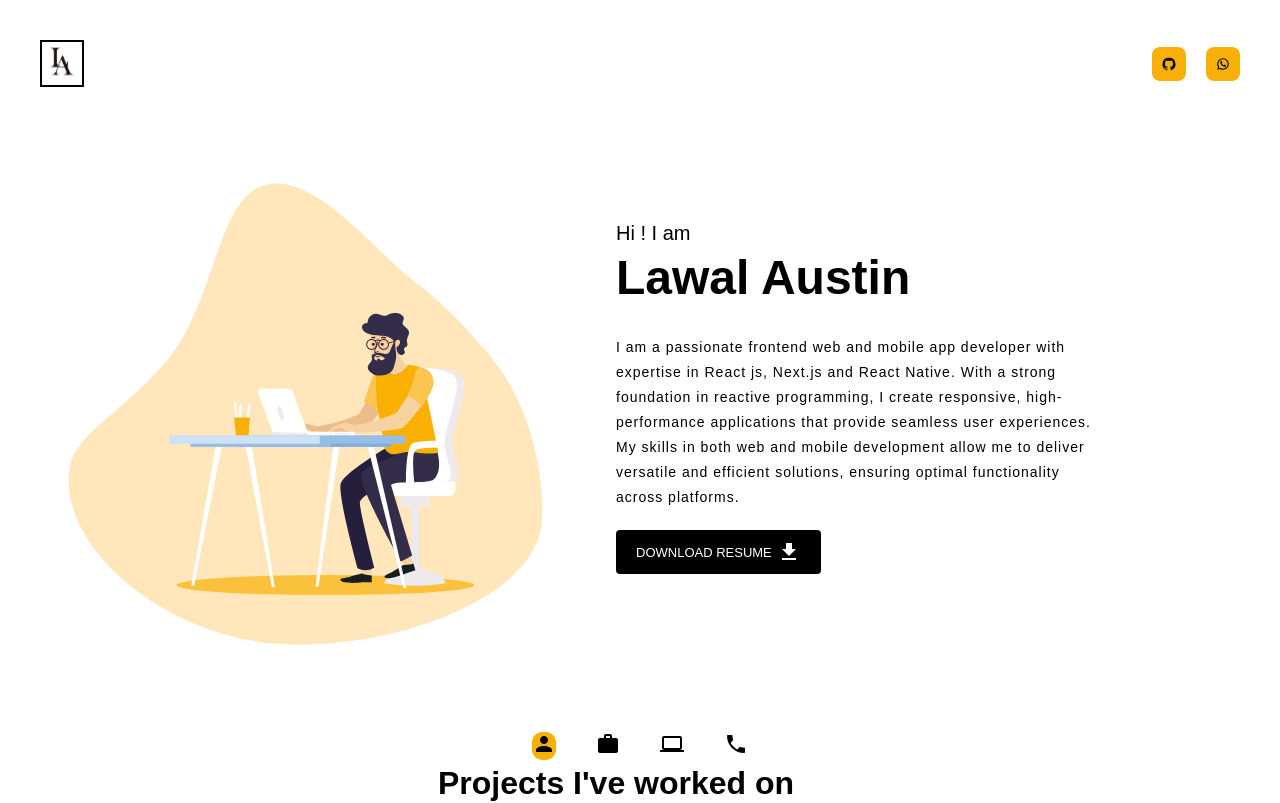
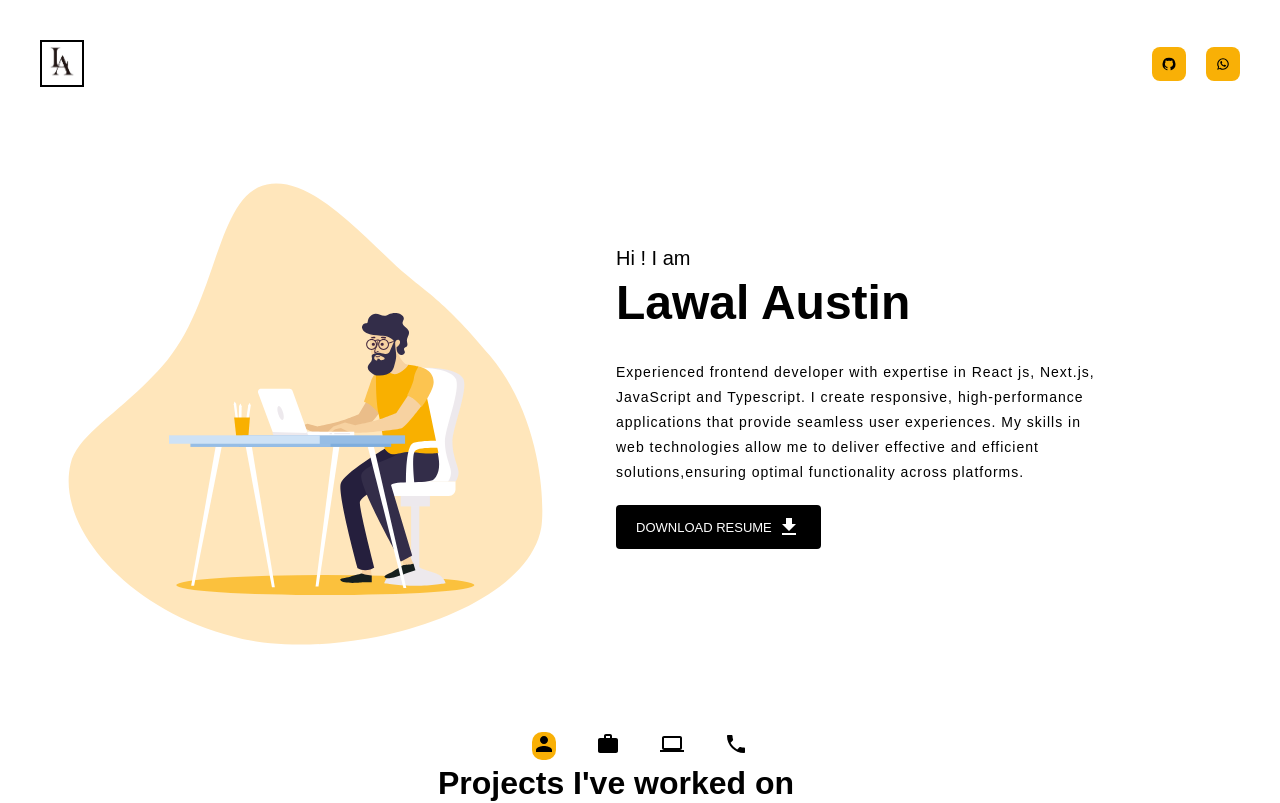
Before and after one commit to ostin01/my--portfolio, a React (Create React App) app: page / in a window 1280 px wide. Shown: the top 803 px of the page. Built offline with nearby package versions, Linux system fonts and the light colour scheme.

Commit message:
updated the about section

```diff
--- a/src/component/Hero.js
+++ b/src/component/Hero.js
@@ -12,13 +12,11 @@ const Hero = () => {
           <h4>Hi ! I am</h4>
           <h1>Lawal Austin</h1>
           <p>
-            I am a passionate frontend web and mobile app developer with
-            expertise in React js, Next.js and React Native. With a strong
-            foundation in reactive programming, I create responsive,
-            high-performance applications that provide seamless user
-            experiences. My skills in both web and mobile development allow me
-            to deliver versatile and efficient solutions, ensuring optimal
-            functionality across platforms.
+            Experienced frontend developer with expertise in React js, Next.js,
+            JavaScript and Typescript. I create responsive, high-performance
+            applications that provide seamless user experiences. My skills in
+            web technologies allow me to deliver effective and efficient
+            solutions,ensuring optimal functionality across platforms.
           </p>
           <a className="button__styles" href="./images/01Austin.pdf" download>
             Download Resume <DownloadIcon />
--- a/src/component/projects.css
+++ b/src/component/projects.css
@@ -12,7 +12,6 @@
 
 .project__details {
   display: flex;
-  align-items: start;
   gap: 40px;
 }
 
```
